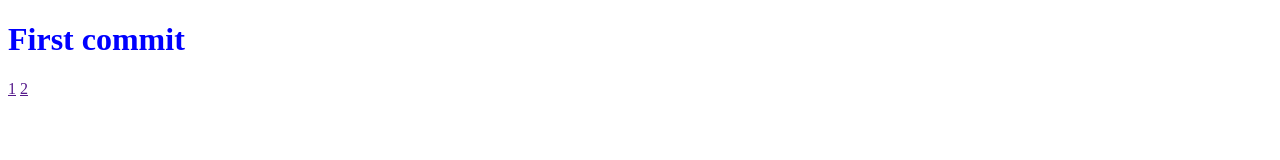
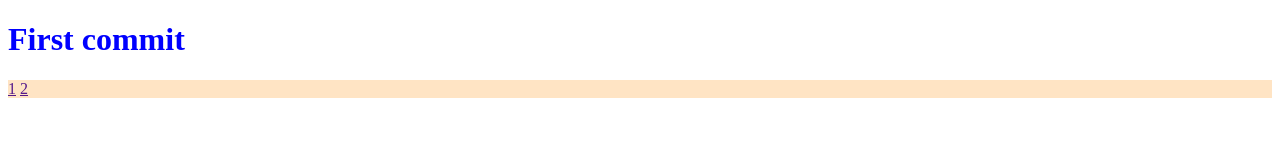
Before and after one commit to amal942e/test_git, a plain HTML site: page index.html in a window 1280 px wide. Drawn offline with Linux system fonts and the light colour scheme.

Commit message:
sidste ændring

```diff
--- a/style.css
+++ b/style.css
@@ -1,3 +1,8 @@
+nav {
+  color: aquamarine;
+  background-color: bisque;
+}
+
 h1 {
   color: blue;
 }
```
